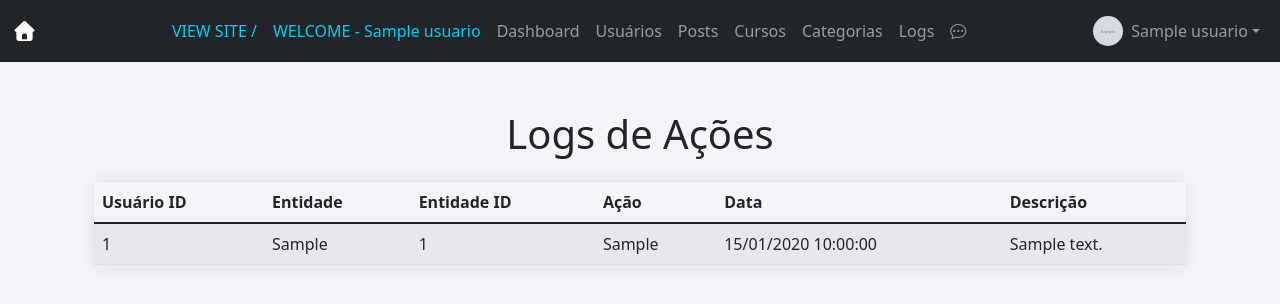
After one commit to AlaiSeide/Admin-Flask, a Flask app: page /admin/logs in a window 1280 px wide. The commit adds this page. Shown: the top 304 px of the page. Run offline with Flask 3, Linux system fonts and the light colour scheme; a user stored in the database is signed in; tables that the repository leaves empty hold one stand-in row (values such as "Sample post"); grey boxes marked "Sample" are stand-in pictures; some libraries are stand-ins or nearby versions.

```diff
--- a/adminflask/__init__.py
+++ b/adminflask/__init__.py
@@ -1,7 +1,9 @@
-from flask import Flask, request
+from flask import Flask, request, flash, redirect, url_for
 from flask_sqlalchemy import SQLAlchemy
 from flask_bcrypt import Bcrypt
-from flask_login import LoginManager, current_user
+from flask_login import LoginManager, current_user, logout_user
+from flask_socketio import SocketIO  # Certifique-se de importar o SocketIO aqui
+
 import os
 
 server = '192.168.178.4'
@@ -16,11 +18,13 @@ app.config['UPLOAD_FOLDER'] = os.path.join(app.root_path, 'static', 'images', 'p
 # app.config['UPLOAD_FOLDER'] = 'static/images'
 
 db = SQLAlchemy(app)
-migrate = Migrate(app, db)
 bcrypt = Bcrypt(app)
 loginmanager = LoginManager(app)
 loginmanager.login_message = 'Faça login para acessar esta página, por favor'
 loginmanager.login_message_category = 'alert-info'
+# Inicialize o SocketIO
+socketio = SocketIO(app)
+
 
 #Se o usuário não estiver autenticado e estiver tentando acessar a área de admin, o login_manager.login_view é configurado para admin.admin_login, redirecionando para a página de login de administradores.
 #Caso contrário, o login_manager.login_view é configurado de volta para o login de usuários normais (usuarios.login).
@@ -38,6 +42,21 @@ def verificar_login():
             loginmanager.login_view = 'main.login'
 
 
+# Usando o @before_request, você garante que os usuários suspensos sejam imediatamente desconectados ao tentar acessar qualquer parte do sistema. Dessa forma, a suspensão é aplicada de forma imediata e eficaz.
+# Função que verifica o status do usuário em cada requisição
+@app.before_request
+def verificar_status_usuario():
+    # Verifica se o usuário está autenticado
+    if current_user.is_authenticated:
+        # Verifica se o usuário está suspenso (is_active_user == False)
+        if not current_user.is_active_user:
+            # Desconecta o usuário suspenso
+            logout_user()
+            # Exibe uma mensagem de conta suspensa
+            flash('Sua conta está suspensa. Entre em contato com o administrador.', 'alert-danger')
+            # Redireciona o usuário para a página de login
+            return redirect(url_for('main.login'))
+
 # Registrar as blueprints
 from adminflask.main.routes import main
 from adminflask.admin.routes import admin
--- a/adminflask/admin/routes.py
+++ b/adminflask/admin/routes.py
@@ -1,11 +1,12 @@
 from flask import Blueprint, render_template, request, flash, redirect, url_for, flash
 from flask_login import login_required, current_user, login_user, logout_user
 from adminflask.forms import AdminLogin, EditUserForm, ConfirmDeleteForm, CreateUserForm, AdminProfileForm, CursoForm, PostForm
-from adminflask.models import Category, Usuario, Curso, Post
-from adminflask import db, bcrypt, loginmanager
-from adminflask.admin.utils import admin_required, salvar_foto_perfil
+from adminflask.models import Category, Usuario, Curso, Post, LogAcao, Mensagem
+from adminflask import db, bcrypt, loginmanager, socketio
+from adminflask.admin.utils import admin_required, registrar_log, salvar_foto_perfil
+from flask_socketio import emit, join_room
+
 admin = Blueprint('admin', __name__)
-
 
 # Página de login para admin
 @admin.route('/', methods=['GET', 'POST'])
@@ -74,6 +75,13 @@ def admin_profile():
 
     return render_template('admin/profile.html', form=form)
 
+@admin.route('/logs')
+@admin_required
+def ver_logs():
+    logs = LogAcao.query.order_by(LogAcao.data_acao.desc()).all()  # Ordena por data mais recente
+    return render_template('admin/ver_logs.html', logs=logs)
+
+
 # Users
 # Associa a rota '/users' ao blueprint 'admin'
 @admin.route('/users')
@@ -105,12 +113,25 @@ def admin_users():
 @admin_required
 def toggle_user_active(user_id):
     user = Usuario.query.get_or_404(user_id)
-    user.is_active_user = not user.is_active_user
+    user.is_active_user = not user.is_active_user  # Alterna o status de ativo/suspenso
     db.session.commit()
+
+    # Determina a ação realizada
+    acao = 'reativar' if user.is_active_user else 'suspender'
+    descricao = f'Usuário {user.nome} foi {acao}.'
+
+    # Registrar a ação no log
+    registrar_log(usuario_id=current_user.id,
+        entidade='usuario',
+        entidade_id=user.id,
+        acao=acao,
+        descricao=descricao
+    )
+
+    # Mensagem de confirmação
     status = 'ativado' if user.is_active_user else 'suspenso'
-    flash(f'Usuário {user.nome} foi {status} com sucesso.', 'success')
+    flash(f'Usuário {user.nome} foi {status} com sucesso.', 'alert-success')
     return redirect(url_for('admin.admin_users'))
-
 
 @admin.route('/users/new', methods=['GET', 'POST'])
 @admin_required
@@ -187,6 +208,14 @@ def delete_user(user_id):
         return redirect(url_for('admin.admin_users'))
 
     if form.validate_on_submit() and form.confirmar.data:
+        # Registra a ação de exclusão no log
+        registrar_log(
+            usuario_id=current_user.id,
+            entidade='usuario',
+            entidade_id=user.id,
+            acao='excluir',
+            descricao='Usuário excluído'
+        )
         # Excluir os dados associados ao usuário (exemplo: posts)
         for post in user.posts:
             db.session.delete(post)
@@ -225,6 +254,15 @@ def editar_post(post_id):
      # Buscar todas as categorias do banco de dados
     form.category.choices = [(categoria.id, categoria.name) for categoria in Category.query.all()]
     if form.validate_on_submit():
+        # Registra a ação de edição no log
+        registrar_log(
+            usuario_id=current_user.id,
+            entidade='post',
+            entidade_id=post.id,
+            acao='editar',
+            descricao='Post editado'
+        )
+
         post.titulo = form.titulo.data
         post.conteudo = form.conteudo.data
         post.category_id = form.category.data
@@ -335,3 +373,35 @@ def deletar_curso(curso_id):
     db.session.commit()
     flash(f'Curso "{curso.nome}" excluído com sucesso.', 'alert-success')
     return redirect(url_for('admin.admin_cursos'))
+
+# Chat
+# Rota para o chat do administrador
+@admin.route('/admin/chat')
+@admin_required
+def admin_chat():
+    mensagens = Mensagem.query.filter_by(sala='admin').all()  # Carrega as mensagens da sala 'admin'
+    return render_template('admin/admin_chat.html', mensagens=mensagens)
+
+# Quando o administrador envia ou recebe uma mensagem
+@socketio.on('mensagem_enviada')
+def handle_message(data):
+    sala = data['room']  # A sala é o ID do usuário ou 'admin'
+    mensagem = data['msg']
+
+    # Verifica se o administrador está enviando a mensagem
+    if current_user.is_admin:
+        # Salva a mensagem no banco de dados
+        nova_mensagem = Mensagem(conteudo=mensagem, remetente_id=current_user.id, destinatario_id=int(sala), sala=sala)
+        db.session.add(nova_mensagem)
+        db.session.commit()
+
+        # Envia a mensagem para a sala do usuário
+        emit('mensagem_recebida', {'user': current_user.nome, 'msg': mensagem}, room=sala)
+    else:
+        # O usuário envia a mensagem ao administrador
+        nova_mensagem = Mensagem(conteudo=mensagem, remetente_id=current_user.id, destinatario_id=1, sala='admin')
+        db.session.add(nova_mensagem)
+        db.session.commit()
+
+        # Envia a mensagem para a sala do administrador
+        emit('mensagem_recebida', {'user': current_user.nome, 'msg': mensagem}, room='admin')
--- a/adminflask/admin/utils.py
+++ b/adminflask/admin/utils.py
@@ -5,6 +5,9 @@ from werkzeug.utils import secure_filename
 import os
 from adminflask import app
 import secrets
+from adminflask import db
+from adminflask.models import LogAcao
+
 
 # Simplicidade nas rotas: Você só precisa usar @admin_required nas rotas de administrador.
 # Consistência: Garante que todas as rotas que exigem acesso de administrador também verifiquem a autenticação.
@@ -38,3 +41,14 @@ def salvar_foto_perfil(foto):
     except Exception as e:
         print(f"Erro ao salvar a imagem: {e}")
     return nome_arquivo
+
+def registrar_log(usuario_id, entidade, entidade_id, acao, descricao=None):
+    log = LogAcao(
+        usuario_id=usuario_id,
+        entidade=entidade,
+        entidade_id=entidade_id,
+        acao=acao,
+        descricao=descricao
+    )
+    db.session.add(log)
+    db.session.commit()
--- a/adminflask/templates/admin/base_admin.html
+++ b/adminflask/templates/admin/base_admin.html
@@ -36,5 +36,14 @@
   <script src="https://cdn.jsdelivr.net/npm/@fortawesome/fontawesome-free/js/all.min.js"></script>
   <script src="https://cdn.jsdelivr.net/npm/bootstrap@5.1.3/dist/js/bootstrap.bundle.min.js"></script>
   <script src="{{ url_for('static', filename='js/admin_script.js') }}"></script>
+
+  <script>
+    var socket = io.connect('http://' + document.domain + ':' + location.port);
+
+    // Quando uma nova mensagem chega, exibe a notificação
+    socket.on('mensagem_recebida', function(data) {
+        document.getElementById('notificacao-mensagem').style.display = 'inline';
+    });
+  </script>
 </body>
 </html>
--- a/adminflask/templates/admin/navbar.html
+++ b/adminflask/templates/admin/navbar.html
@@ -36,6 +36,15 @@
                 <li class="nav-item">
                     <a class="nav-link" href="{{ url_for('admin.admin_categories') }}">Categorias</a>
                 </li>
+                <li class="nav-item">
+                    <a class="nav-link" href="{{ url_for('admin.ver_logs') }}">Logs</a>
+                </li>
+                <li class="nav-item">
+                    <a class="nav-link" href="{{ url_for('admin.admin_chat') }}">
+                        <i class="bi bi-chat-dots" id="icone-mensagem"></i>
+                        <span class="badge bg-danger" id="notificacao-mensagem" style="display:none;">Nova</span>
+                    </a>
+                </li>
             </ul>
             <!-- Exibir nome e foto de perfil do admin logado -->
             <ul class="navbar-nav ms-auto">
--- /dev/null
+++ b/adminflask/templates/admin/ver_logs.html
@@ -0,0 +1,44 @@
+{% extends "admin/base_admin.html" %}
+
+{% block title %}
+    Logs de Ações
+{% endblock %}
+
+{% block content %}
+<div class="container mt-5">
+    <h1 class="text-center mb-4">Logs de Ações</h1>
+
+    <div class="row">
+        <div class="col-12">
+            <table class="table table-striped">
+                <thead>
+                    <tr>
+                        <th>Usuário ID</th>
+                        <th>Entidade</th>
+                        <th>Entidade ID</th>
+                        <th>Ação</th>
+                        <th>Data</th>
+                        <th>Descrição</th>
+                    </tr>
+                </thead>
+                <tbody>
+                    {% for log in logs %}
+                    <tr>
+                        <td>{{ log.usuario_id }}</td>
+                        <td>{{ log.entidade }}</td>
+                        <td>{{ log.entidade_id }}</td>
+                        <td>{{ log.acao }}</td>
+                        <td>{{ log.data_acao.strftime('%d/%m/%Y %H:%M:%S') }}</td>
+                        <td>{{ log.descricao }}</td>
+                    </tr>
+                    {% else %}
+                    <tr>
+                        <td colspan="6" class="text-center">Nenhum log encontrado.</td>
+                    </tr>
+                    {% endfor %}
+                </tbody>
+            </table>
+        </div>
+    </div>
+</div>
+{% endblock %}
--- a/adminflask/templates/post/base_post.html
+++ b/adminflask/templates/post/base_post.html
@@ -4,6 +4,8 @@
     <meta charset="UTF-8">
     <meta name="viewport" content="width=device-width, initial-scale=1.0">
     <link href="https://cdn.jsdelivr.net/npm/bootstrap@5.3.3/dist/css/bootstrap.min.css" rel="stylesheet" integrity="sha384-QWTKZyjpPEjISv5WaRU9OFeRpok6YctnYmDr5pNlyT2bRjXh0JMhjY6hW+ALEwIH" crossorigin="anonymous">
+    <link rel="stylesheet" href="https://cdn.jsdelivr.net/npm/bootstrap-icons/font/bootstrap-icons.css">
+
 
     <title>
         {% block title %}
--- a/main.py
+++ b/main.py
@@ -1,4 +1,4 @@
-from adminflask import app
+from adminflask import app, socketio
 
 if __name__ == '__main__':
-    app.run(debug=True)
+   socketio.run(app, debug=True)
```
Also changed, not shown: adminflask/main/routes.py (+23 -3 lines), adminflask/models.py (+24 -0 lines), adminflask/templates/admin/admin_chat.html (added, +41 -0 lines), adminflask/templates/user/base_user.html (+11 -0 lines), adminflask/templates/user/chat.html (added, +43 -0 lines), adminflask/templates/user/navbar_user.html (+12 -0 lines), adminflask/static/images/perfis/7b8c63bab151c71e.png (added).
